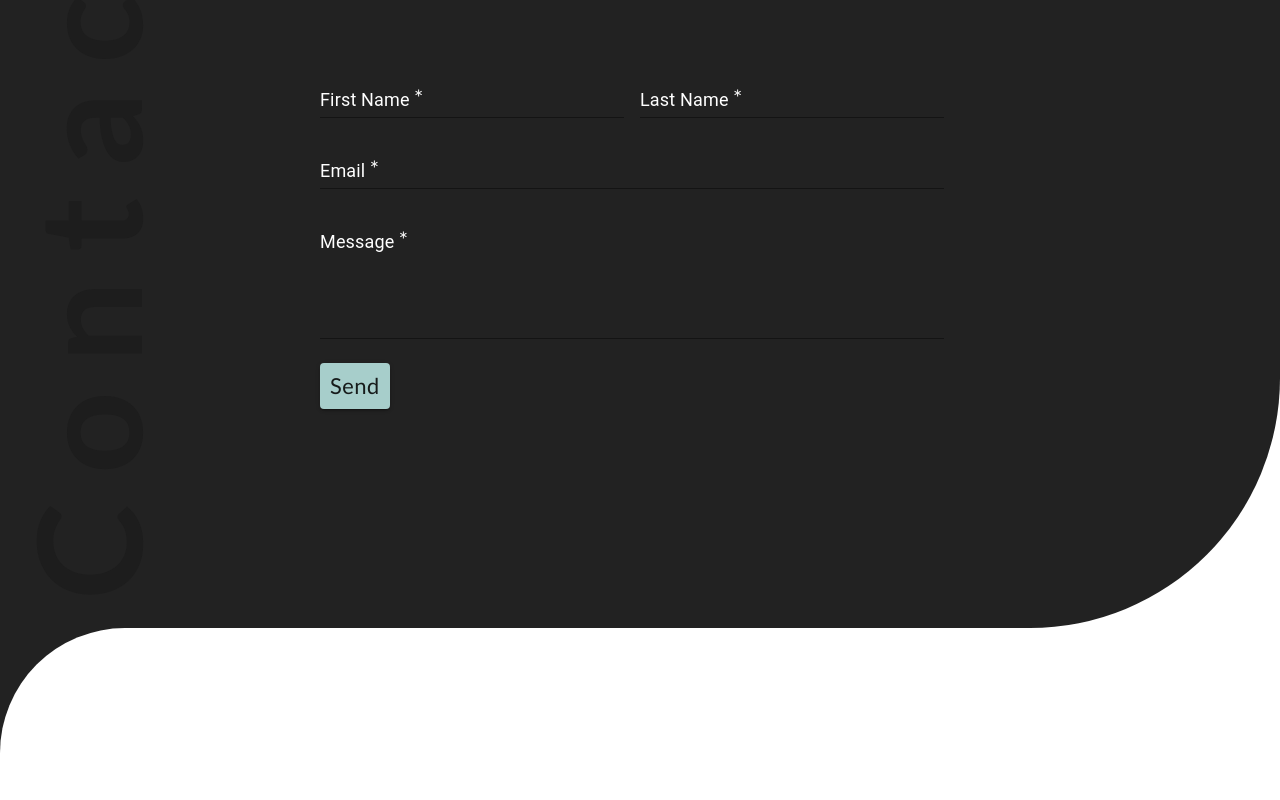
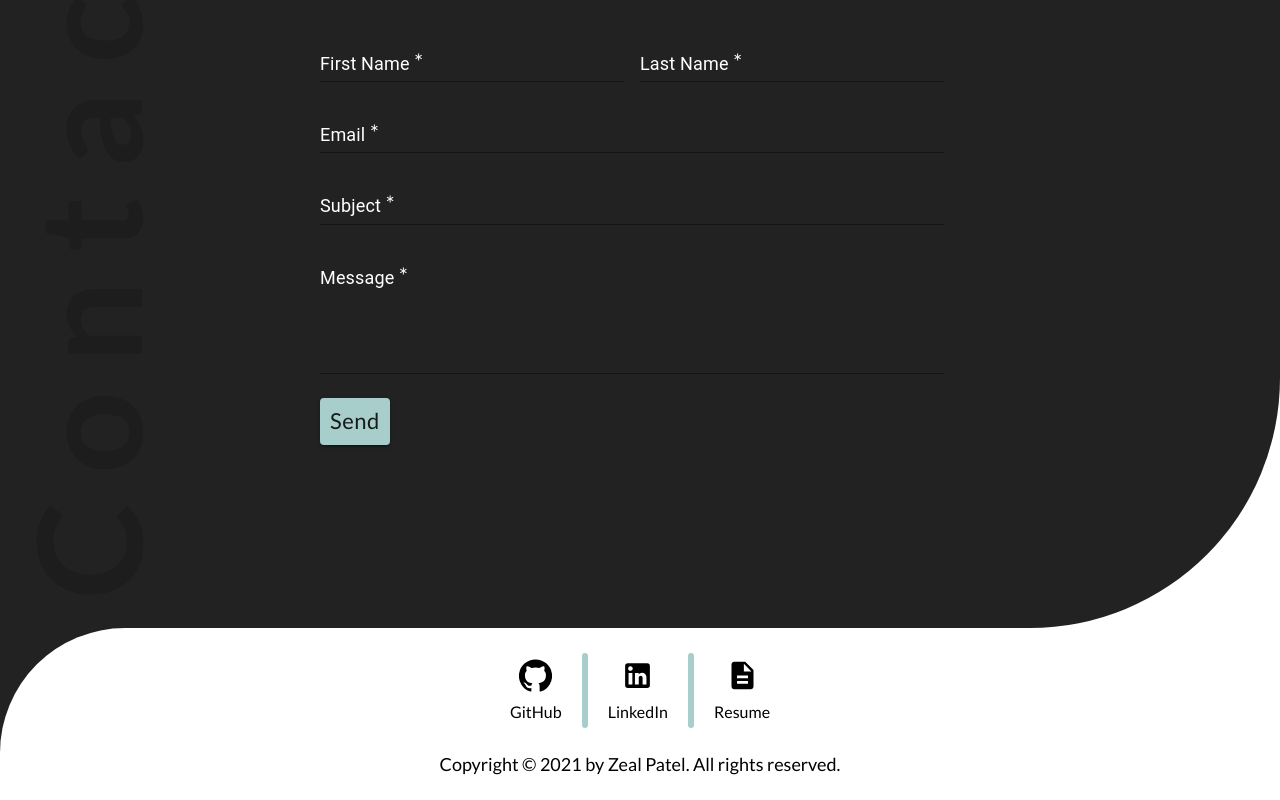
Before and after one commit to zealptl/zealptl.github.io, a React (Create React App) app: page / in a window 1280 px wide. Shown: the part 6574-7374 px from the top of the page. Before the commit the page ends 7327 px from the top, so only its background shows below. Built offline with nearby package versions, Linux system fonts and the light colour scheme; the HTML template or start-up script is replaced by a standard one.

Commit message:
design footer

```diff
--- a/package.json
+++ b/package.json
@@ -4,6 +4,7 @@
   "private": true,
   "dependencies": {
     "@material-ui/core": "^4.11.2",
+    "@material-ui/icons": "^4.11.2",
     "@testing-library/jest-dom": "^5.11.6",
     "@testing-library/react": "^11.2.2",
     "@testing-library/user-event": "^12.6.0",
--- a/src/App.css
+++ b/src/App.css
@@ -354,4 +354,34 @@ a:active {
   height: 100%;
   border-radius: 250px 0 0 0;
   background-color: var(--backgroundLight);
+  display: flex;
+  flex-direction: row;
+  justify-content: space-around;
 }
+
+.footer-link {
+  margin: 0 20px;
+  text-align: center;
+}
+
+.footer-link p {
+  margin-top: 5px;
+  font-size: 16px;
+}
+
+.footer-link-border {
+  width: 6px;
+  height: 75px;
+  background-color: var(--primaryMain);
+  border-radius: 3px;
+}
+
+.footer-copyright {
+  text-align: center;
+  font-size: 16px;
+  padding-bottom: 25px;
+}
+
+.footer-copyright p {
+  font-size: 18px;
+}
--- a/src/components/ContactForm.js
+++ b/src/components/ContactForm.js
@@ -111,6 +111,28 @@ const ContactForm = () => {
           </Grid>
           <Grid item xs={12}>
             <TextField
+              id='subject'
+              label='Subject'
+              className={classes.textField}
+              required
+              fullWidth
+              InputLabelProps={{
+                classes: {
+                  root: classes.cssLabel,
+                  focused: classes.cssFocused,
+                },
+              }}
+              InputProps={{
+                classes: {
+                  root: classes.cssOutlinedInput,
+                  focused: classes.cssFocused,
+                  notchedOutline: classes.notchedOutline,
+                },
+              }}
+            />
+          </Grid>
+          <Grid item xs={12}>
+            <TextField
               id='message'
               label='Message'
               className={classes.textField}
--- a/src/components/Footer.js
+++ b/src/components/Footer.js
@@ -1,15 +1,46 @@
 import React from 'react';
+import { Grid } from '@material-ui/core';
+import GitHubIcon from '@material-ui/icons/GitHub';
+import LinkedInIcon from '@material-ui/icons/LinkedIn';
+import DescriptionIcon from '@material-ui/icons/Description';
 import resume from '../assets/Zeal_Patel_Resume.pdf';
+import FooterLink from './FooterLink';
 
 const Footer = () => {
   return (
-    <div className='footer-container'>
-      <div className='footer'>
-        {/* <a href={resume} download='Zeal_Patel_Resume.pdf'>
-          Click to download
-        </a> */}
-      </div>
-    </div>
+    <Grid container className='footer-container'>
+      <Grid
+        item
+        xs={12}
+        alignItems='center'
+        justify='center'
+        className='footer'
+      >
+        <FooterLink
+          icon={GitHubIcon}
+          heading='GitHub'
+          to='https://github.com/zealptl'
+        />
+        <div className='footer-link-border'></div>
+
+        <FooterLink
+          icon={LinkedInIcon}
+          heading='LinkedIn'
+          to='https://www.linkedin.com/in/zealptl/'
+        />
+        <div className='footer-link-border'></div>
+
+        <FooterLink
+          icon={DescriptionIcon}
+          heading='Resume'
+          to={resume}
+          download='Zeal_Patel_Resume.pdf'
+        />
+      </Grid>
+      <Grid item xs={12} className='footer-copyright'>
+        <p>Copyright © 2021 by Zeal Patel. All rights reserved.</p>
+      </Grid>
+    </Grid>
   );
 };
 
--- /dev/null
+++ b/src/components/FooterLink.js
@@ -0,0 +1,24 @@
+import React from 'react';
+
+const FooterLink = (props) => {
+  const Icon = props.icon;
+  return props.download ? (
+    <a
+      href={props.to}
+      target='_blank'
+      rel='noreferrer'
+      download={props.download}
+      className='footer-link'
+    >
+      <Icon />
+      <p>{props.heading}</p>
+    </a>
+  ) : (
+    <a href={props.to} target='_blank' rel='noreferrer' className='footer-link'>
+      <Icon />
+      <p>{props.heading}</p>
+    </a>
+  );
+};
+
+export default FooterLink;
```
Also changed, not shown: 2 other files (tests, documents, lock files or other folders).
